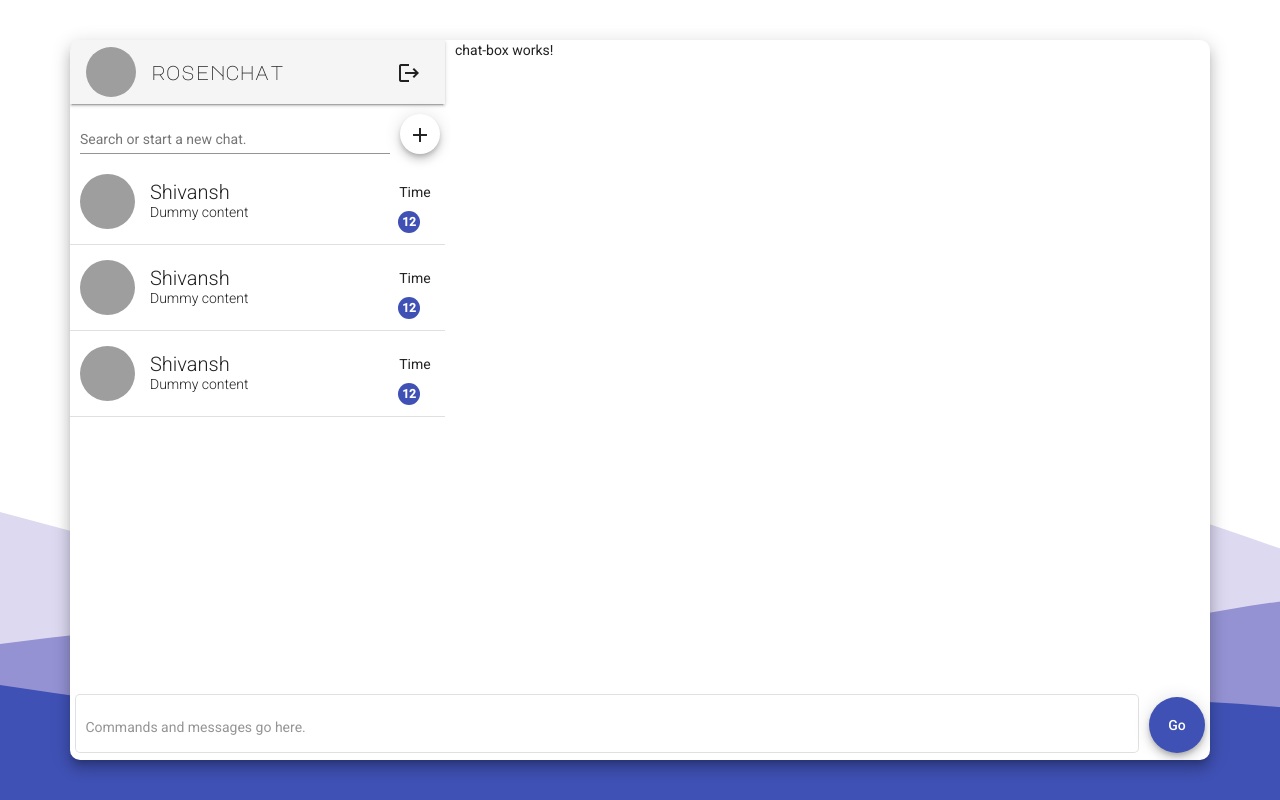
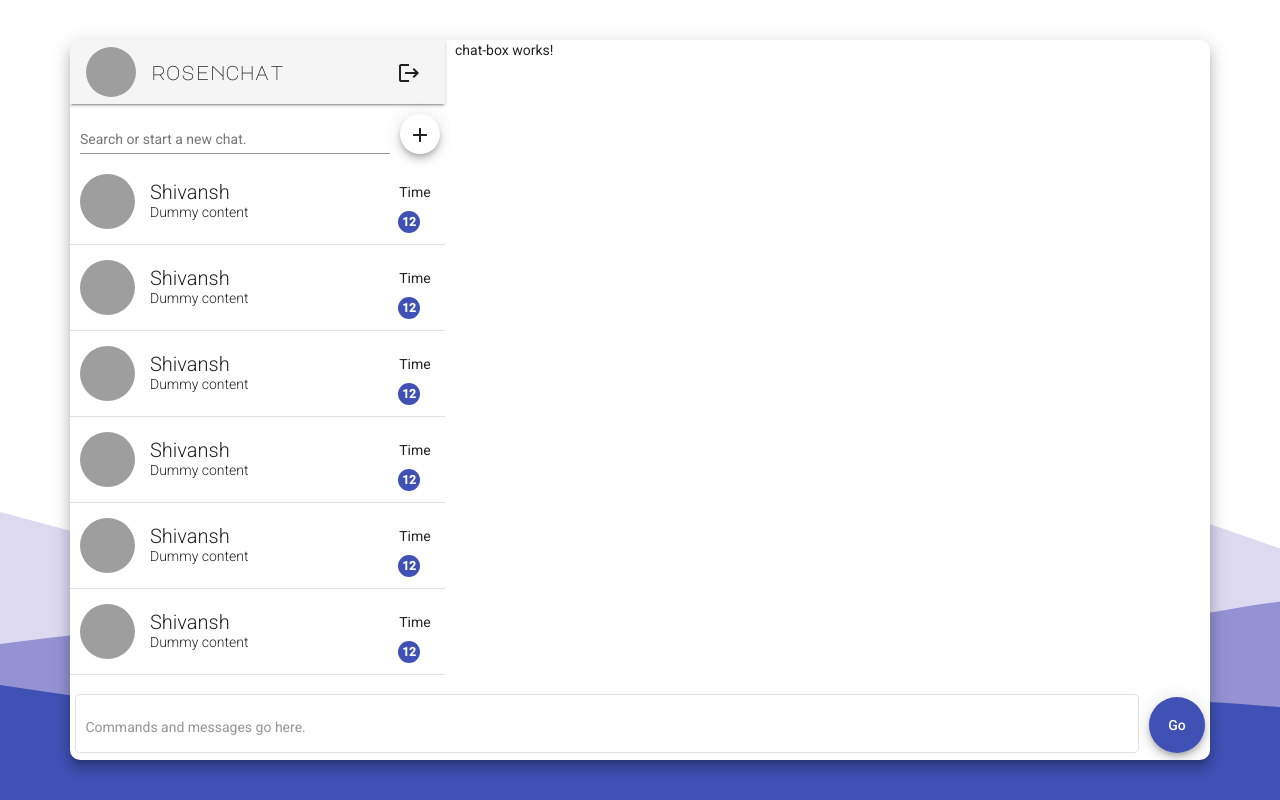
Before and after one commit to shivanshkc/rosenchat, an Angular app: page /home in a window 1280 px wide. Built offline with nearby package versions, Linux system fonts and the light colour scheme; grey boxes are pictures that could not be loaded.

Commit message:
Chat list UI done.

```diff
--- a/src/modules/home/components/chat-list/chat-list.component.scss
+++ b/src/modules/home/components/chat-list/chat-list.component.scss
@@ -56,6 +56,24 @@
 .chat-list-wrapper {
   // Take full width.
   width: 100%;
+  // Height as per the toolbar and search bar.
+  height: calc(100% - 55px - 64px);
+  // Scroll the chats.
+  overflow-y: auto;
+}
+
+// For the chat-list scrollbar.
+.chat-list-wrapper::-webkit-scrollbar {
+  // Making the background invisible and thinner.
+  background: white;
+  width: 4px;
+}
+
+// For the chat-list scrollbar.
+.chat-list-wrapper::-webkit-scrollbar-thumb {
+  // Making the scroller prettier.
+  background: whitesmoke;
+  border-radius: 2px;
 }
 
 // For the mat-dividers below the app-chat-list-items.
@@ -71,4 +89,10 @@
     width: 45px;
     min-width: 45px;
   }
+
+  // For the div that wraps the chat-list items.
+  .chat-list-wrapper {
+    // Adjusting height as per the toolbar height.
+    height: calc(100% - 55px - 56px);
+  }
 }
--- a/src/modules/home/home.component.scss
+++ b/src/modules/home/home.component.scss
@@ -14,6 +14,8 @@
 
 // For the home card, that contains basically everything.
 .home-card {
+  // Take full height of parent, no less, no more.
+  height: 100%;
   // Removes the padding.
   padding: 0;
   // Curved corners.
@@ -67,6 +69,8 @@
 .chat-list-wrapper {
   // Flex part of Bootstrap's col-4, width part will be attached by the animation.
   flex: 0 0 auto;
+  // Takes full height of parent.
+  height: 100%;
   // Right clearance.
   padding-right: 5px !important;
   // Contents will be hidden if width is 0.
--- a/src/services/cached-rosen-bridge/cached-rosen-bridge.service.ts
+++ b/src/services/cached-rosen-bridge/cached-rosen-bridge.service.ts
@@ -25,7 +25,7 @@ export class CachedRosenBridgeService implements AbstractCachedRosenBridgeServic
 
   public getAllChats(): string[] {
     console.debug('Inside CachedRosenBridgeService.getAllChats');
-    return ['a', 'b', 'c'];
+    return ['a', 'b', 'c', 'a', 'b', 'c', 'a', 'b', 'c', 'a', 'b', 'c'];
   }
 
   public async connect(address: string, userID: string): Promise<void> {
```
